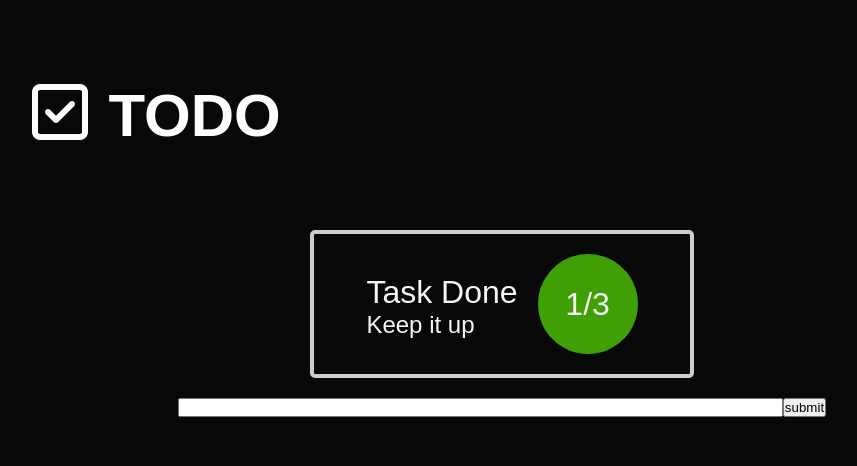
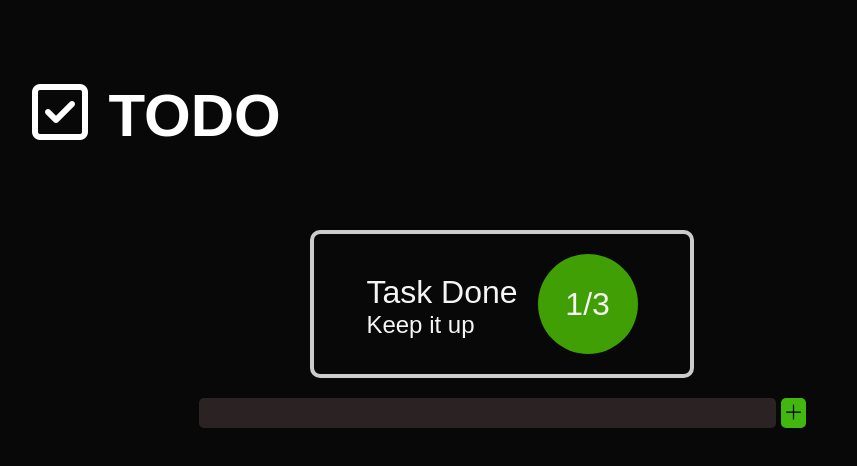
Before and after one commit to somayeh-rahmani/ToDo, a plain HTML site: page index.html in a window 1280 px wide. Shown: the whole page, without its empty margins (138-995 px from the left). Drawn offline with Linux system fonts and the light colour scheme.

Commit message:
commit by parsa

```diff
--- a/index.html
+++ b/index.html
@@ -24,9 +24,14 @@
 
             <span id="task-number">1/3</span>
         </div>
-        <div class="input-class" >
-            <input id="new-input" size="73" type="text" />
-            <button type="submit" > submit </button>
+        <div class="input-class">
+            <input id="new-input" size="70" type="text" />
+            <button id="submit-button" type="submit"> <svg xmlns="http://www.w3.org/2000/svg" width="25" height="20" fill="#000000"
+                    viewBox="0 0 256 256">
+                    <path
+                        d="M224,128a8,8,0,0,1-8,8H136v80a8,8,0,0,1-16,0V136H40a8,8,0,0,1,0-16h80V40a8,8,0,0,1,16,0v80h80A8,8,0,0,1,224,128Z">
+                    </path>
+                </svg> </button>
         </div>
     </div>
 </body>
--- a/styles.css
+++ b/styles.css
@@ -26,7 +26,7 @@ body {
 .progress {
   padding: 20px 30px;
   border: 4px solid #ccc;
-  border-radius: 5px;
+  border-radius: 10px;
   display: flex;
   justify-content: center;
   margin-left: 35%;
@@ -66,5 +66,20 @@ body {
   display: flex;
   justify-content: center;
   margin-top: 20px;
-  size: 30px;
 }
+
+#new-input{
+  background-color: rgba(88, 70, 70, 0.444);
+  border-radius: 5px;
+  border: none;
+  height: 30px;
+
+}
+
+#submit-button {
+  margin-left: 5px;
+  border-radius: 5px;
+  border: none;
+  background-color: rgb(66, 183, 16);
+
+}
```
